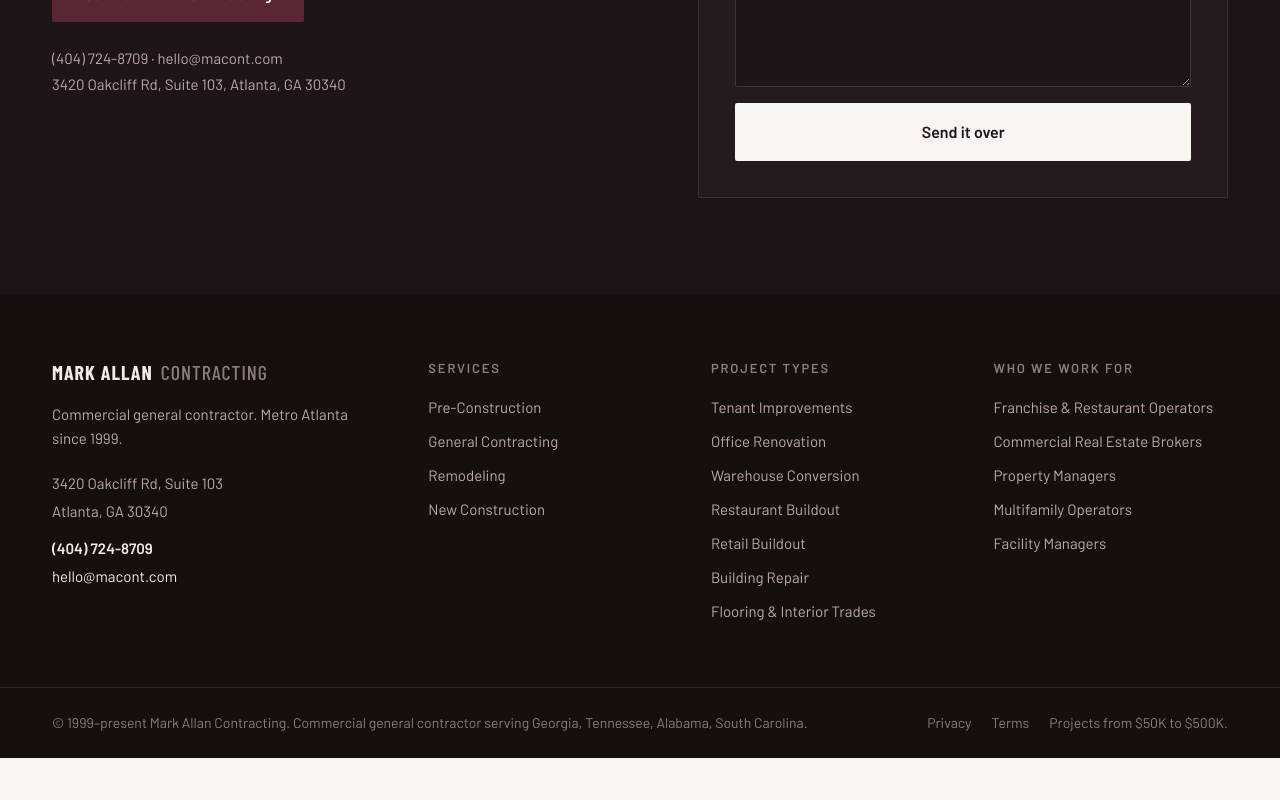
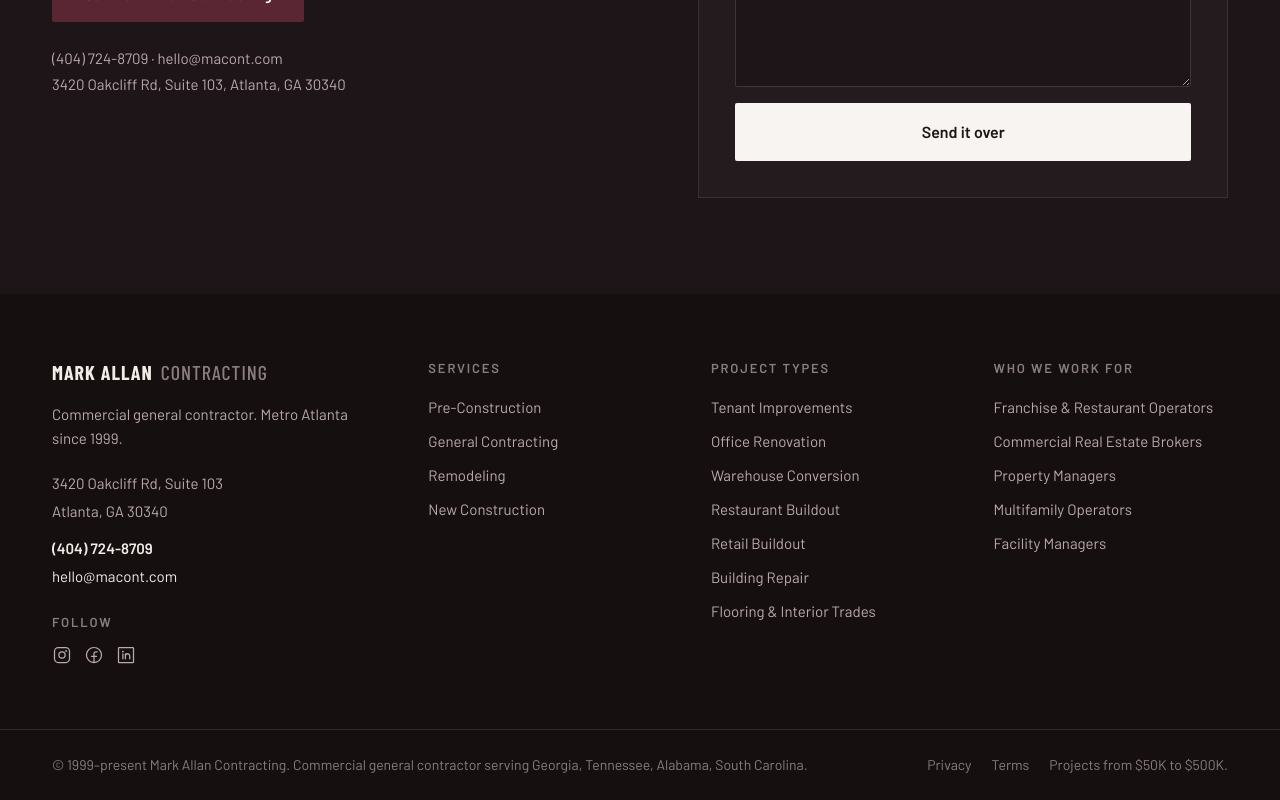
Before and after one commit to aupchurch167/markallancontracting, a Next.js app: page / in a window 1280 px wide. Shown: the part 5264-6064 px from the top of the page. Before the commit the page ends 6022 px from the top, so only its background shows below. Built offline with nearby package versions, Linux system fonts and the light colour scheme; no server answers; the database is empty.

Commit message:
Add Instagram, Facebook, and LinkedIn links to the site footer
Wire the three public profiles into the shared footer (sitewide via
the marketing layout) and LocalBusiness sameAs for citation consistency.

Co-authored-by: Adam <aupchurch167@users.noreply.github.com>

```diff
--- a/components/Footer.tsx
+++ b/components/Footer.tsx
@@ -1,8 +1,15 @@
 import Link from 'next/link';
-import { SITE, CONTACT } from '@/lib/constants';
+import { FacebookLogo, InstagramLogo, LinkedinLogo } from '@phosphor-icons/react/dist/ssr';
+import { SITE, CONTACT, SOCIAL } from '@/lib/constants';
 import { SERVICES, MARKETS, SERVICE_LINES } from '@/lib/site-data';
 import { PhoneLink } from './PhoneLink';
 import type { SiteSettings } from '@/lib/types';
+
+const SOCIAL_ICONS = {
+  Instagram: InstagramLogo,
+  Facebook: FacebookLogo,
+  LinkedIn: LinkedinLogo,
+} as const;
 
 /**
  * Jobsite Editorial footer: ink-deep ground, four columns, faint small-caps
@@ -47,6 +54,26 @@ export function Footer({
               </a>
             </div>
           </address>
+          <nav aria-label="Social" className="mt-6">
+            <div className={label}>Follow</div>
+            <div className="mt-3 flex items-center gap-3">
+              {SOCIAL.map((s) => {
+                const Icon = SOCIAL_ICONS[s.label];
+                return (
+                  <a
+                    key={s.label}
+                    href={s.href}
+                    target="_blank"
+                    rel="noopener noreferrer"
+                    aria-label={s.label}
+                    className="text-cream-muted transition-colors hover:text-cream"
+                  >
+                    <Icon size={20} weight="regular" aria-hidden="true" />
+                  </a>
+                );
+              })}
+            </div>
+          </nav>
         </div>
 
         {/* Services */}
--- a/lib/constants.ts
+++ b/lib/constants.ts
@@ -53,6 +53,16 @@ export const CONTACT = {
 } as const;
 
 /**
+ * Public social profiles. Exact URLs for NAP/citation consistency — Instagram,
+ * Facebook, and LinkedIn only. Used by the site footer and LocalBusiness sameAs.
+ */
+export const SOCIAL = [
+  { label: 'Instagram', href: 'https://instagram.com/markallancontracting' },
+  { label: 'Facebook', href: 'https://www.facebook.com/MAContracting99/' },
+  { label: 'LinkedIn', href: 'https://www.linkedin.com/company/markallancontractinginc' },
+] as const;
+
+/**
  * Tracking IDs, verified from the live site. Public client-side IDs (not secrets).
  * Env vars override so staging can point elsewhere. CallRail DNI needs both the
  * company id and the per-account swap resource.
--- a/lib/schema.ts
+++ b/lib/schema.ts
@@ -1,4 +1,4 @@
-import { SITE, CONTACT } from './constants';
+import { SITE, CONTACT, SOCIAL } from './constants';
 import { SERVICE_LINES, SERVICES } from './site-data';
 
 /**
@@ -24,9 +24,8 @@ const SERVICE_AREA_CITIES = [
 
 /**
  * Rich LocalBusiness (GeneralContractor) schema for the whole site. Only real,
- * verified values — a hosted logo/photo and social profiles don't exist yet, so
- * `image`/`logo` use the site's branded OG image and `sameAs` is omitted until
- * real profile URLs are supplied.
+ * verified values — `image`/`logo` use the site's branded OG image; `sameAs`
+ * lists the public Instagram, Facebook, and LinkedIn profiles.
  */
 export function localBusinessSchema({ phone }: Nap) {
   const a = CONTACT.address;
@@ -78,6 +77,7 @@ export function localBusinessSchema({ phone }: Nap) {
       closes: h.closes,
     })),
     hasMap: CONTACT.gbpUrl,
+    sameAs: SOCIAL.map((s) => s.href),
     areaServed: [
       ...SITE.statesServed.map((name) => ({ '@type': 'State', name })),
       ...SERVICE_AREA_CITIES.map((name) => ({ '@type': 'City', name })),
```
